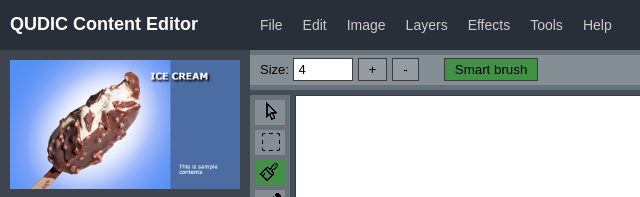
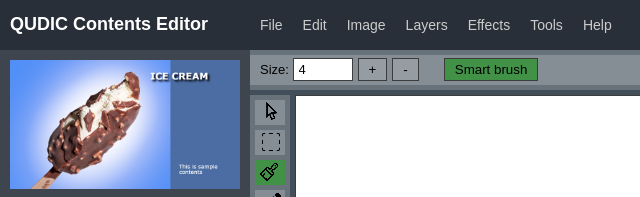
Before and after one commit to qudic/contentsEditor, a plain HTML site: page index.html in a window 1280 px wide. Shown: the top 197 px of the page, 0-640 px from the left. Drawn offline with Linux system fonts and the light colour scheme.

Commit message:
Update index.html

```diff
--- a/index.html
+++ b/index.html
@@ -3,7 +3,7 @@
 <head>
 	<meta http-equiv="Content-Type" content="text/html; charset=utf-8" />
 	<meta http-equiv="x-ua-compatible" content="IE=edge" />
-	<title>QUDIC Content Editor</title>
+	<title>QUDIC Contents Editor</title>
 	<meta name="description" content="miniPaint is free online image editor using HTML5. Edit, adjust your images, add effects online in your browser, without installing anything..." />
 	<meta name="keywords" content="photo, image, picture, transparent, layers, free, edit, html5, canvas, javascript, online, photoshop, gimp, effects, sharpen, blur, magic wand tool, clone tool, rotate, resize, photoshop online, online tools, tilt shift, sprites, keypoints" />
 	<meta name="viewport" content="width=device-width, initial-scale=1" />
@@ -73,7 +73,7 @@
 	</div>
 	<div class="ddsmoothmenu" id="main_menu"></div>
 	<div class="top">
-		<h1>QUDIC Content Editor</h1>
+		<h1>QUDIC Contents Editor</h1>
 	</div>
 
 
```
